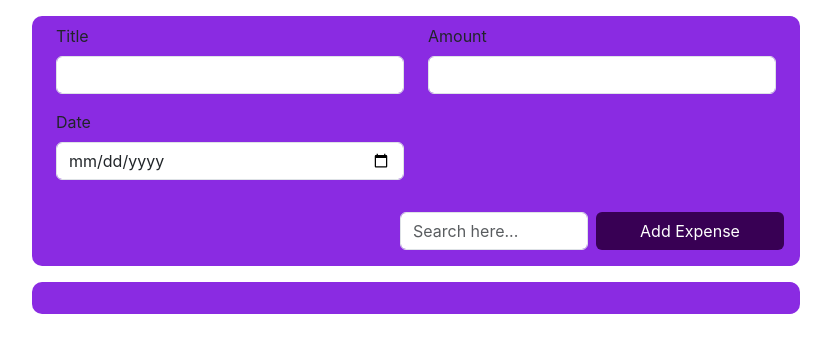
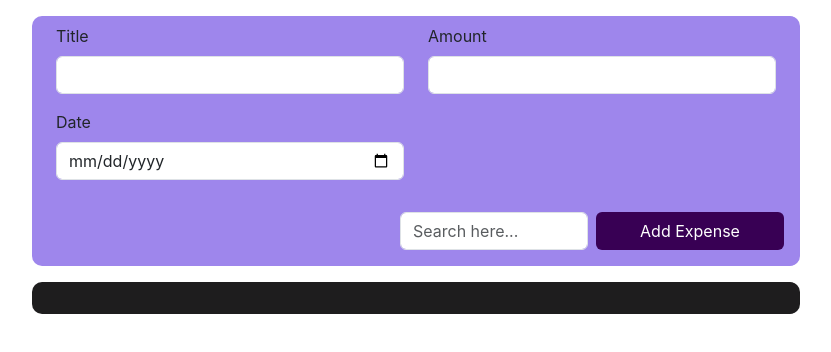
Before and after one commit to yuvrajdas/Sharpner, a React (Create React App) app in the folder React/creating_your_own_first_component/: page / in a window 1280 px wide. Shown: the top 352 px of the page, without its empty margins (224-1055 px from the left). Built offline with nearby package versions, Linux system fonts and the light colour scheme.

Commit message:
Rendering Expenses with performance optimisations

```diff
--- a/React/creating_your_own_first_component/src/ExpensForm.css
+++ b/React/creating_your_own_first_component/src/ExpensForm.css
@@ -1,9 +1,9 @@
-.form-wrapper{
+.form-wrapper,.list-wrapper {
     width: 60%;
     height: 250px;
     margin: auto;
     border-radius: 10px;
-    background-color: blueviolet;
+    background-color: #9e86ec;
     -webkit-border-radius: 10px;
     -moz-border-radius: 10px;
     -ms-border-radius: 10px;
@@ -11,7 +11,7 @@
 }
 .content{
     display: flex !important;
-    background-color: #380054;
+    background-color: #3f3e3f;
     color: #ffffff;
     justify-content: space-between;
     padding: 20px;
@@ -26,6 +26,20 @@
     display: flex;
     justify-content: space-between;
 }
+.list-wrapper{
+    background-color: #1e1d1e !important;
+}
+
+.amount{
+    background-color: #380054 !important;
+    padding: 10px 60px;
+    border: 1px solid #ffffff;
+    border-radius: 10px;
+    -webkit-border-radius: 10px;
+    -moz-border-radius: 10px;
+    -ms-border-radius: 10px;
+    -o-border-radius: 10px;
+}
 
 button{
     background-color: #380054 !important;
--- a/React/creating_your_own_first_component/src/ExpenseForm.jsx
+++ b/React/creating_your_own_first_component/src/ExpenseForm.jsx
@@ -41,7 +41,7 @@ const ExpenseForm = () => {
                         </div>
                         <div className="mb-3 col-md-6">
                             <label htmlFor="amount" className="form-label">Amount</label>
-                            <input type="text" className="form-control" name="amount" value={expenseDetails.amount} onChange={handleInputChange} />
+                            <input type="number" className="form-control" name="amount" value={expenseDetails.amount} onChange={handleInputChange} />
                         </div>
                         <div className="mb-3 col-md-6">
                             <label htmlFor="date" className="form-label">Date</label>
@@ -55,7 +55,7 @@ const ExpenseForm = () => {
                 </form>
             </div>
 
-            <div className='form-wrapper mt-3 h-auto'>
+            <div className='list-wrapper mt-3 h-auto'>
                 <div className="row m-auto p-3">
                     {
                         filteredData.map((ele, idx) => (
@@ -64,7 +64,7 @@ const ExpenseForm = () => {
                                     <span>{ele.date}</span>
                                     <span>{ele.title}</span>
                                 </div>
-                                <div>{ele.amount}</div>
+                                <div className='amount'>$ {ele.amount}</div>
                             </div>
                         ))
                     }
```
